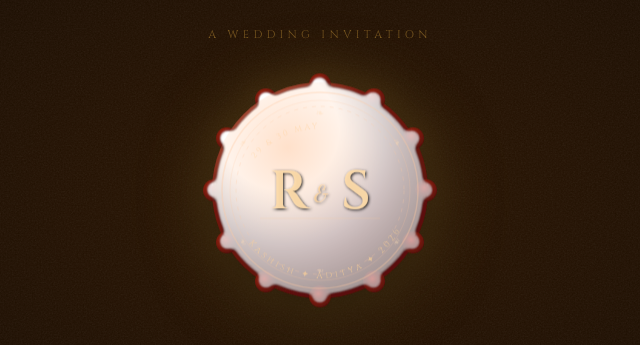
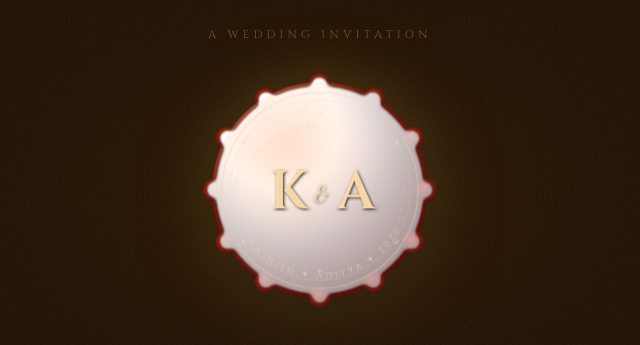
Before and after one commit to atharva72283/Invitation, a plain HTML site: page index.html in a window 1280 px wide. Shown: the part 204-549 px from the top of the page, 320-960 px from the left. Drawn offline with nearby package versions, Linux system fonts and the light colour scheme; a web font is replaced by a local one.

Commit message:
Update index.html

```diff
--- a/index.html
+++ b/index.html
@@ -402,10 +402,10 @@ body{background:#1a0c00;font-family:'Lato',sans-serif;color:var(--text);}
         <g filter="url(#deepEmboss)">
           <!-- R -->
           <text x="88" y="138" font-family="'Cinzel Mayorative', Cinzel, serif" font-size="54" font-weight="700"
-            fill="rgba(255,220,170,.92)" text-anchor="middle" letter-spacing="-2">R</text>
+            fill="rgba(255,220,170,.92)" text-anchor="middle" letter-spacing="-2">K</text>
           <!-- S -->
           <text x="155" y="138" font-family="'Cinzel Mayorative', Cinzel, serif" font-size="54" font-weight="700"
-            fill="rgba(255,220,170,.92)" text-anchor="middle" letter-spacing="-2">S</text>
+            fill="rgba(255,220,170,.92)" text-anchor="middle" letter-spacing="-2">A</text>
           <!-- small ampersand -->
           <text x="121" y="130" font-family="'Dancing Script', cursive" font-size="22"
             fill="rgba(255,210,150,.7)" text-anchor="middle">&amp;</text>
```
